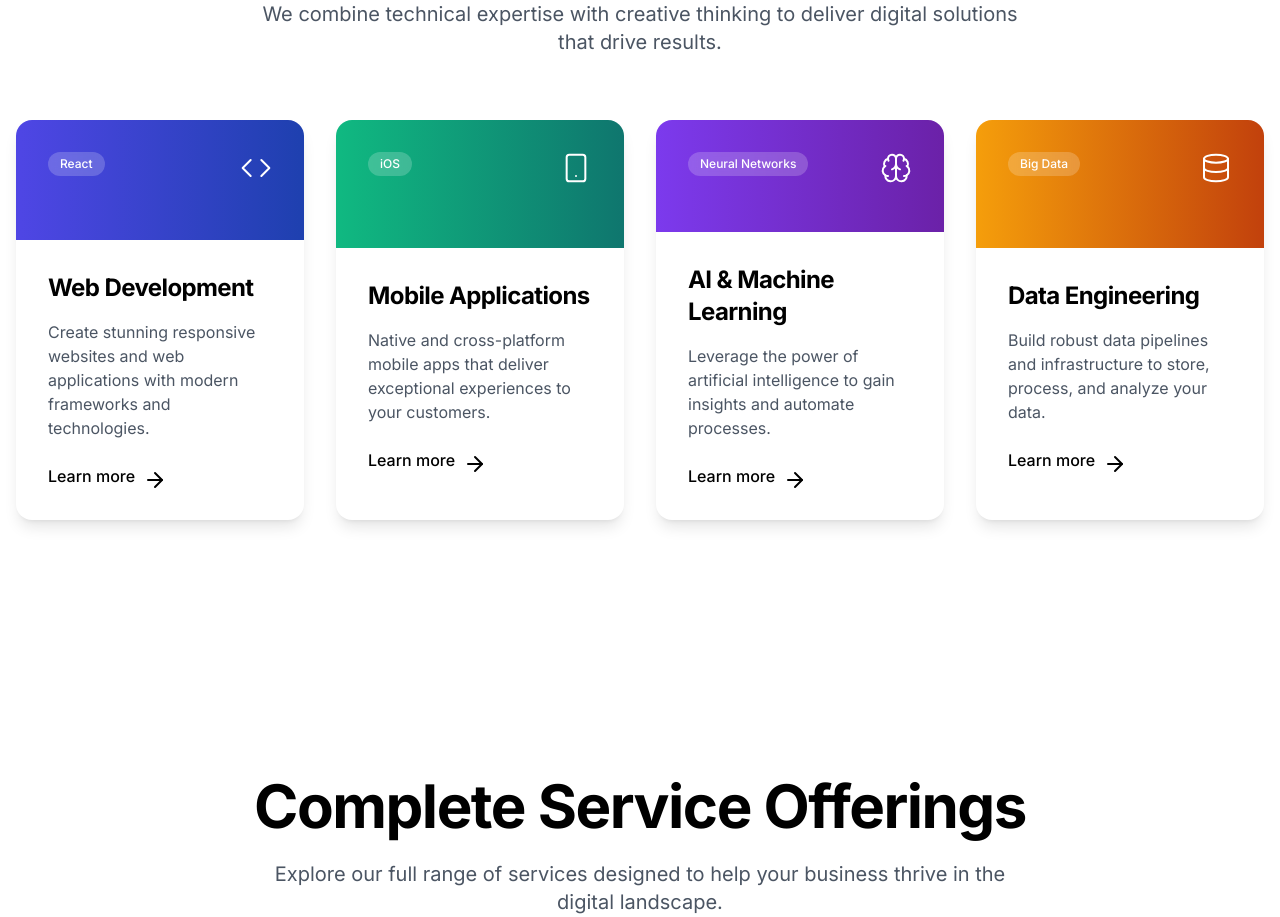
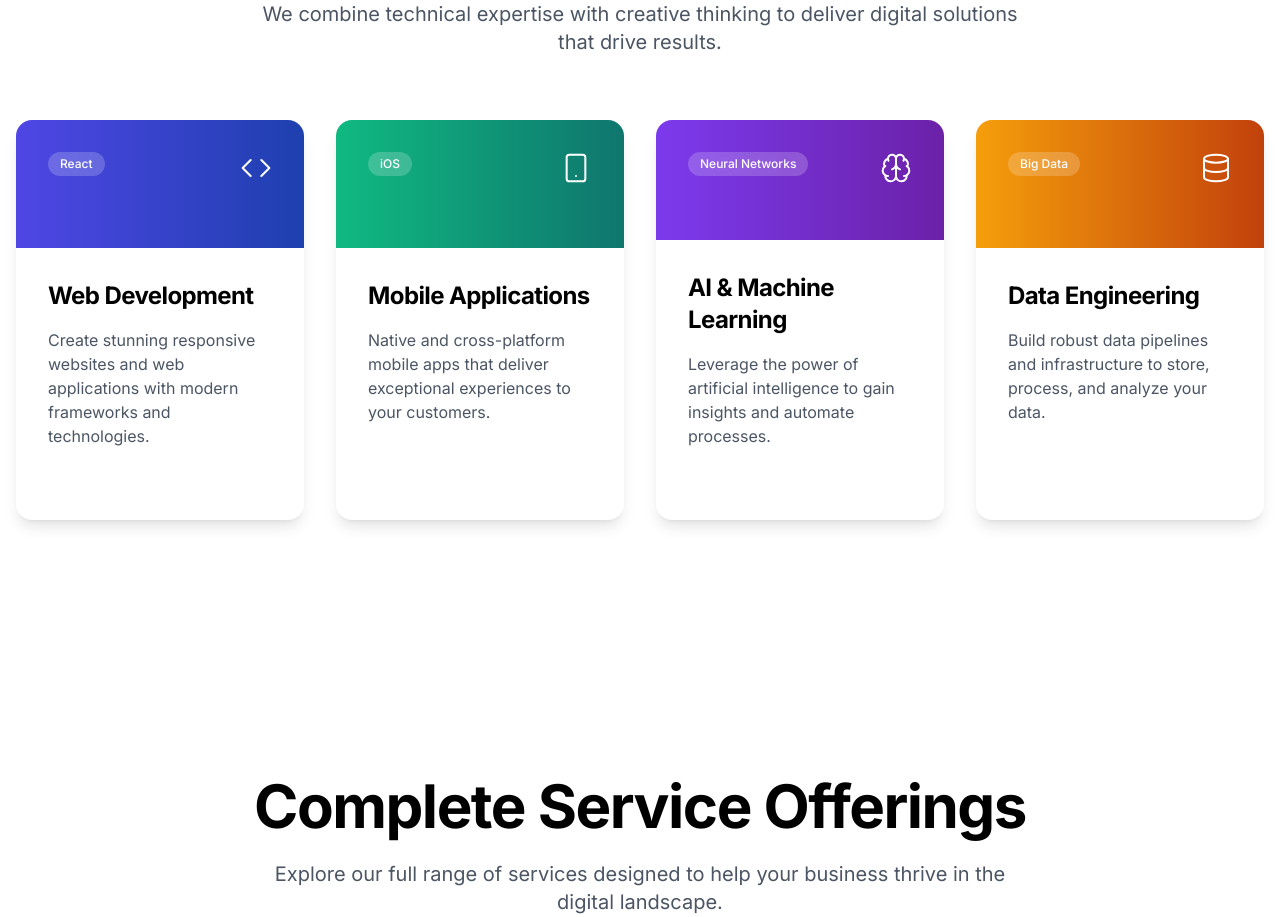
Before and after one commit to CaffeineCoders-sl/caffeinated-creativity, a React (Vite) app: page /services in a window 1280 px wide. Shown: the part 1020-1937 px from the top of the page. Built offline with nearby package versions, Linux system fonts and the light colour scheme.

Commit message:
Refactor: Replace Link component with div for service item hover effect

```diff
--- a/src/pages/ServicesPage.tsx
+++ b/src/pages/ServicesPage.tsx
@@ -476,7 +476,7 @@ const ServicesPage: React.FC = () => {
                 onHoverStart={() => setHoveredService(index)}
                 onHoverEnd={() => setHoveredService(null)}
               >
-                <Link to={service.link} className="block h-full">
+                <div className="block h-full">
                   <motion.div
                     className="bg-white rounded-2xl overflow-hidden h-full shadow-lg hover:shadow-xl transition-all duration-300 flex flex-col relative z-10"
                     whileHover={{ scale: 1.02 }}
@@ -496,19 +496,19 @@ const ServicesPage: React.FC = () => {
                       <p className="text-gray-600 mb-6">{service.description}</p>
 
                       <div className="mt-auto flex items-center text-black font-medium">
-                        <span>Learn more</span>
+
                         <motion.div
                           className="ml-2 w-4 h-4"
                           initial={false}
                           animate={{ x: 0 }}
                           whileHover={{ x: 5 }}
                         >
-                          <ArrowRight />
+
                         </motion.div>
                       </div>
                     </div>
                   </motion.div>
-                </Link>
+                </div>
               </motion.div>
             ))}
           </div>
```
